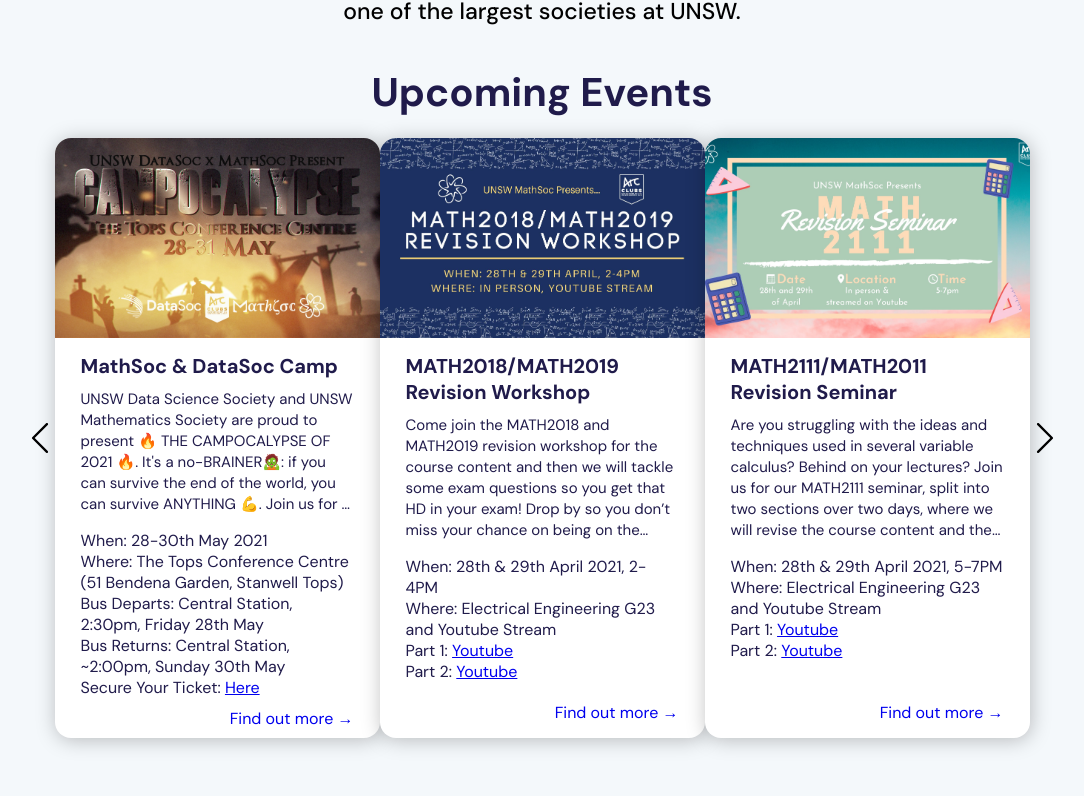
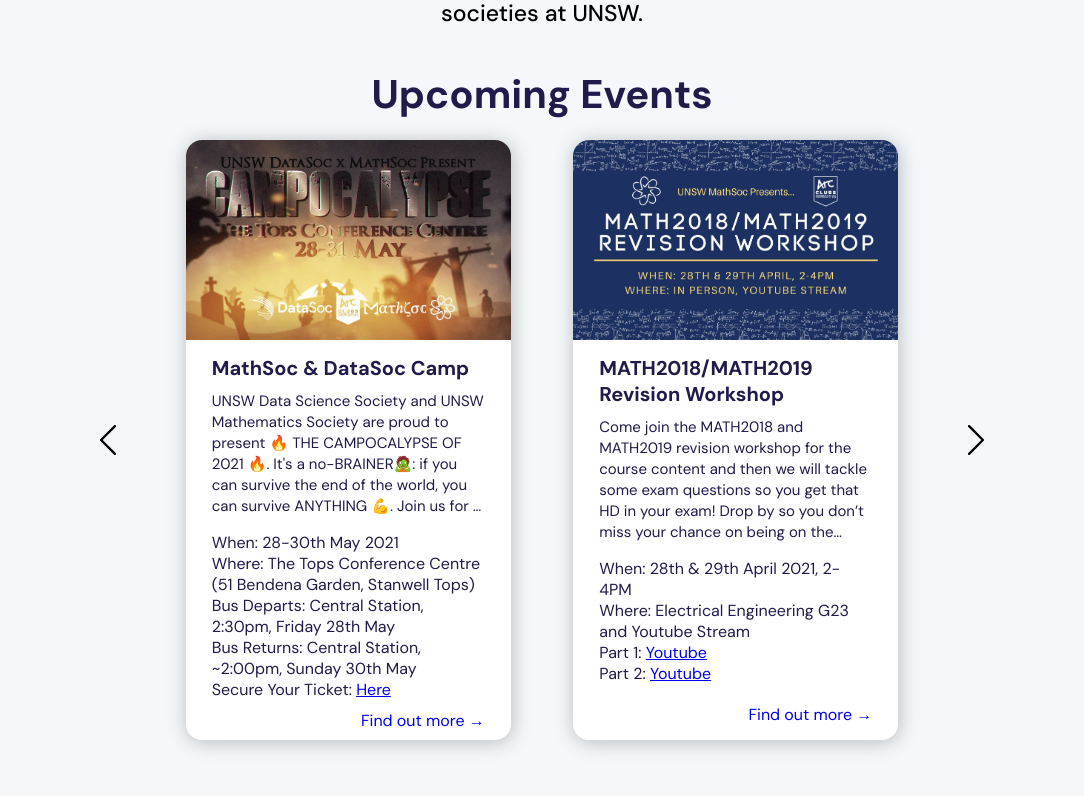
Before and after one commit to MathSocUNSW/mathsoc-website, a Next.js app in the folder frontend/: page / in a window 1280 px wide. Shown: the part 676-1472 px from the top of the page, without its empty margins (98-1182 px from the left). Built offline with nearby package versions, Linux system fonts and the light colour scheme.

Commit message:
Dynamic changes for UpcomingEvents

```diff
--- a/frontend/src/components/UpcomingEvents.tsx
+++ b/frontend/src/components/UpcomingEvents.tsx
@@ -8,7 +8,7 @@ import {
   sortEndDateDecreasing,
   sortStartDateDecreasing
 } from 'src/helpers/eventHelpers';
-import moment from 'moment';
+import useWindowDimensions from 'src/helpers/useWindowDimensions';
 
 const checkIndex = (sortedEventData: Array<eventDetails>, index: number): number => {
   const length = sortedEventData.length;
@@ -22,13 +22,18 @@ const checkIndex = (sortedEventData: Array<eventDetails>, index: number): number
  * @param eventIndex integer
  * @returns array of 3 eventData
  */
-const figureOutWhatEventsToShow = (sortedEventData: Array<eventDetails>, eventIndex: number) => {
+const figureOutWhatEventsToShow = (
+  sortedEventData: Array<eventDetails>,
+  eventIndex: number,
+  width: number
+) => {
   sortedEventData.sort(sortStartDateDecreasing);
   sortedEventData.sort(sortEndDateDecreasing);
+  console.log(width);
 
-  if (sortedEventData.length === 1) {
+  if (sortedEventData.length === 1 || width <= 1050) {
     return [sortedEventData[checkIndex(sortedEventData, eventIndex)]];
-  } else if (sortedEventData.length === 2) {
+  } else if (sortedEventData.length === 2 || width <= 1500) {
     return [
       sortedEventData[checkIndex(sortedEventData, eventIndex)],
       sortedEventData[checkIndex(sortedEventData, eventIndex + 1)]
@@ -50,7 +55,9 @@ export type UpComingEventProps = {
 const UpcomingEvents = ({ eventIndex, setEventIndex }: UpComingEventProps): JSX.Element => {
   // TODO: Undo
   // const sortedEventData = eventData.filter((x) => getDateUnix(x.endDate) - moment().valueOf() >= 0);
+  const { height, width } = useWindowDimensions();
   const sortedEventData = eventData;
+
   return (
     <section className={styles.newEventsContainer}>
       <h1 className={styles.newEventsTitle}>Upcoming Events</h1>
@@ -64,7 +71,7 @@ const UpcomingEvents = ({ eventIndex, setEventIndex }: UpComingEventProps): JSX.
             onClick={() => setEventIndex(eventIndex - 1)}
           />
         )}
-        {figureOutWhatEventsToShow(sortedEventData, eventIndex).map((x, index) => (
+        {figureOutWhatEventsToShow(sortedEventData, eventIndex, width).map((x, index) => (
           <Card key={index} {...x} />
         ))}
         {sortedEventData.length > 3 && (
--- /dev/null
+++ b/frontend/src/helpers/useWindowDimensions.ts
@@ -0,0 +1,32 @@
+// https://stackoverflow.com/questions/36862334/get-viewport-window-height-in-reactjs
+
+import { useState, useEffect } from 'react';
+
+const getWindowDimensions = () => {
+  if (typeof window !== 'undefined') {
+    const { innerWidth: width, innerHeight: height } = window;
+    return {
+      width,
+      height
+    };
+  } else {
+    return { width: 0, height: 0 };
+  }
+};
+
+const useWindowDimensions = () => {
+  const [windowDimensions, setWindowDimensions] = useState(getWindowDimensions());
+
+  useEffect(() => {
+    function handleResize() {
+      setWindowDimensions(getWindowDimensions());
+    }
+
+    window.addEventListener('resize', handleResize);
+    return () => window.removeEventListener('resize', handleResize);
+  }, []);
+
+  return windowDimensions;
+};
+
+export default useWindowDimensions;
```
